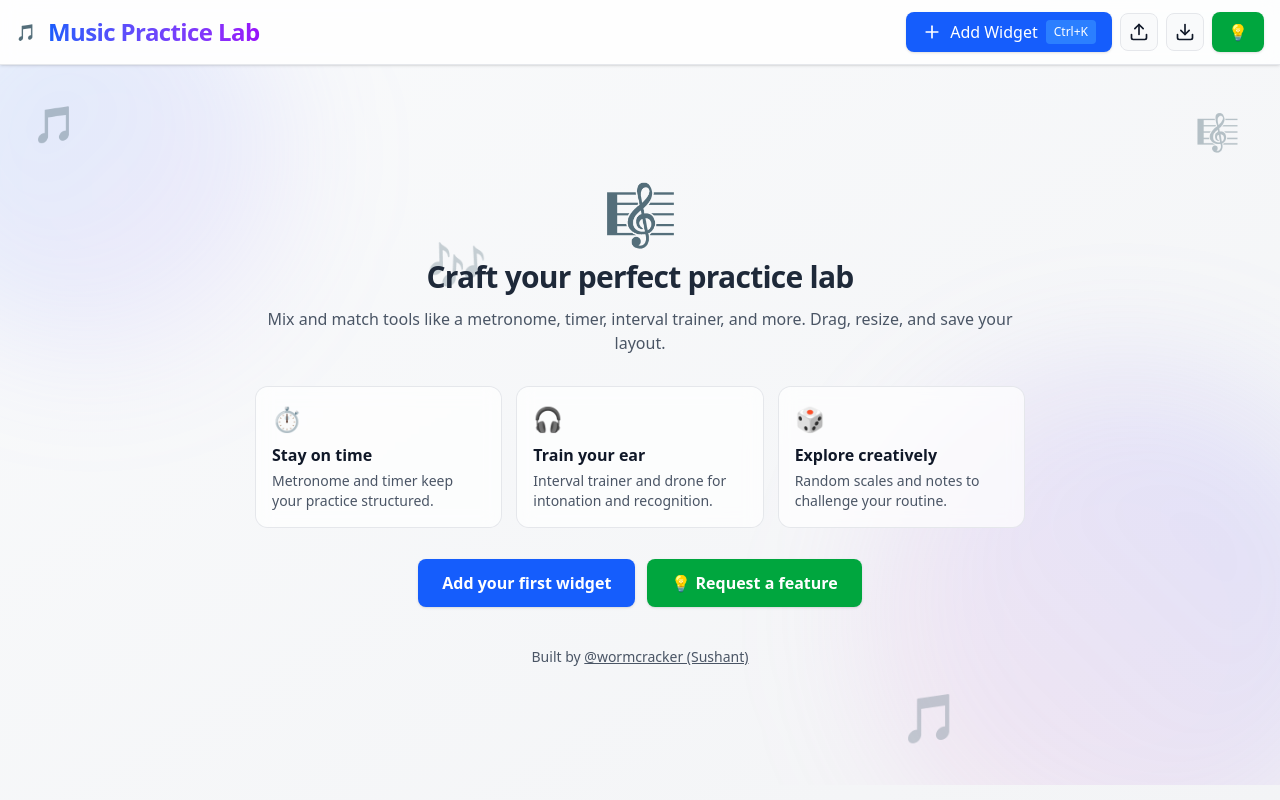
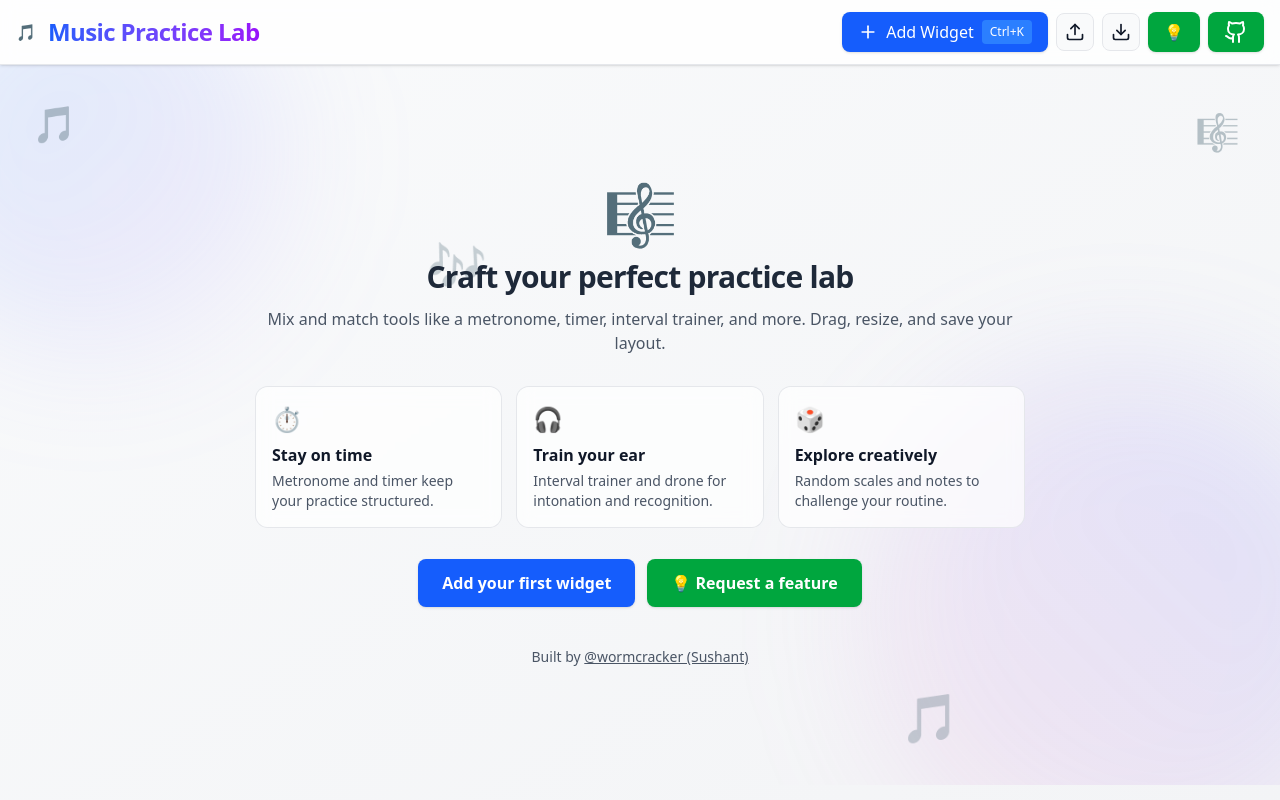
Before and after one commit to wormcracker/music-practice-lab, a React (Vite) app: page / in a window 1280 px wide. Built offline with nearby package versions, Linux system fonts and the light colour scheme.

Commit message:
Added github link to header

```diff
--- a/src/components/layout/Header.jsx
+++ b/src/components/layout/Header.jsx
@@ -1,5 +1,5 @@
 import React from "react";
-import { Download, Upload, Plus } from "lucide-react";
+import { Download, Upload, Plus, Github } from "lucide-react";
 
 const Header = ({ onAddWidget, onImportWidgets }) => {
   const fileInputRef = React.useRef(null);
@@ -39,7 +39,7 @@ const Header = ({ onAddWidget, onImportWidgets }) => {
       <div className="max-w-full flex items-center justify-between px-4 py-3">
         {/* Logo and Title */}
         <div className="flex items-center gap-3">
-          <span className="" >🎵</span>
+          <span className="">🎵</span>
           <span className="text-2xl font-bold tracking-tight bg-gradient-to-r from-blue-600 to-purple-600 bg-clip-text text-transparent">
             Music Practice Lab
           </span>
@@ -53,7 +53,9 @@ const Header = ({ onAddWidget, onImportWidgets }) => {
           >
             <Plus className="w-5 h-5" />
             <span className="hidden sm:inline">Add Widget</span>
-            <span className="hidden lg:inline text-xs bg-blue-500 px-2 py-1 rounded">Ctrl+K</span>
+            <span className="hidden lg:inline text-xs bg-blue-500 px-2 py-1 rounded">
+              Ctrl+K
+            </span>
           </button>
           <button
             className="p-2 rounded-lg border border-gray-200 dark:border-gray-700 bg-gray-50 dark:bg-gray-800 hover:bg-gray-100 dark:hover:bg-gray-700 transition"
@@ -79,11 +81,16 @@ const Header = ({ onAddWidget, onImportWidgets }) => {
             <Download className="w-5 h-5" />
           </button>
           <button
-              id="req-feature-btn"
-              className="px-4 py-2 bg-green-600 hover:bg-green-700 text-white rounded-lg font-semibold transition-colors cursor-pointer shadow"
-            >
-              💡
+            id="req-feature-btn"
+            className="px-4 py-2 bg-green-600 hover:bg-green-700 text-white rounded-lg font-semibold transition-colors cursor-pointer shadow"
+          >
+            💡
+          </button>
+          <a href="https://github.com/wormcracker" target="_blank">
+            <button className="px-4 py-2 bg-green-600 hover:bg-green-700 text-white rounded-lg font-semibold transition-colors cursor-pointer shadow">
+              <Github />
             </button>
+          </a>
         </div>
       </div>
     </header>
```
